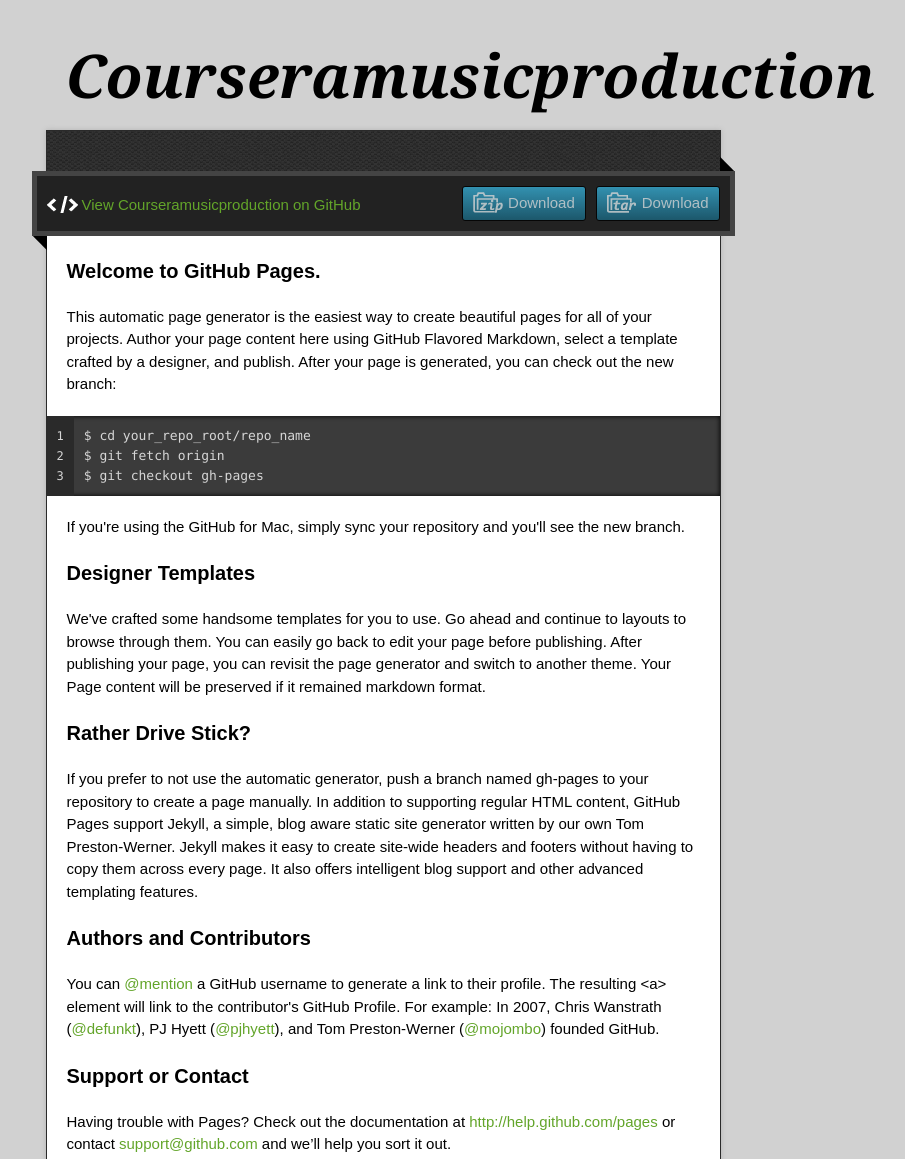
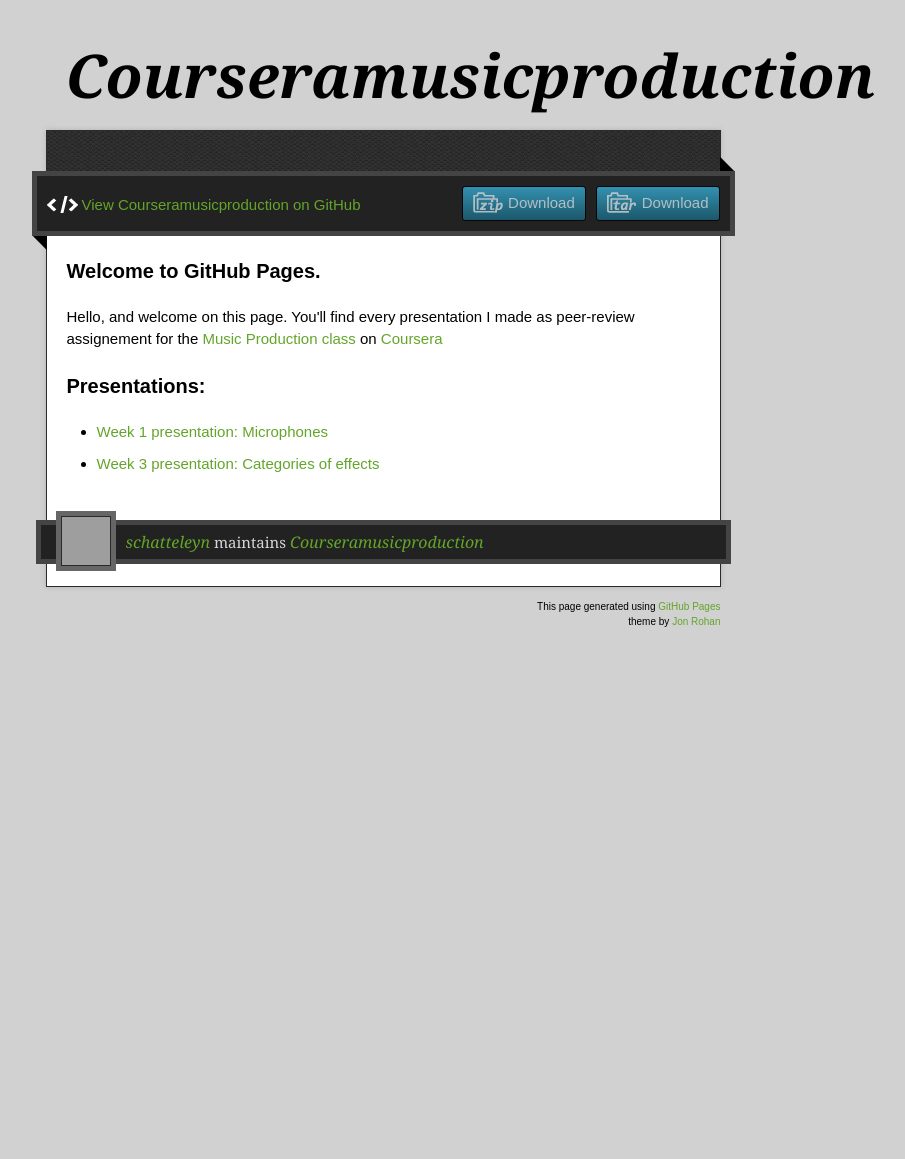
Before and after one commit to schatteleyn/CourseraMusicProduction, a plain HTML site: page index.html in a window 1280 px wide. Shown: the top 1159 px of the page, without its empty margins (257-1162 px from the left). After the commit the page ends 800 px from the top, so only its background shows below. Drawn offline with nearby package versions, Linux system fonts and the light colour scheme; grey boxes are pictures that could not be loaded.

Commit message:
change index

```diff
--- a/index.html
+++ b/index.html
@@ -38,30 +38,17 @@
         <article class="markdown-body">
           <h3>Welcome to GitHub Pages.</h3>
 
-<p>This automatic page generator is the easiest way to create beautiful pages for all of your projects. Author your page content here using GitHub Flavored Markdown, select a template crafted by a designer, and publish. After your page is generated, you can check out the new branch:</p>
+<p>Hello, and welcome on this page. You'll find every presentation I made as peer-review assignement for the <a href="https://class.coursera.org/musicproduction-001/class/index">Music Production class</a> on <a href="https://www.coursera.org/">Coursera</a> </p>
 
-<pre><code>$ cd your_repo_root/repo_name
-$ git fetch origin
-$ git checkout gh-pages
-</code></pre>
+<h3>Presentations: </h3>
 
-<p>If you're using the GitHub for Mac, simply sync your repository and you'll see the new branch.</p>
+<p>
+  <ul>
+    <li><a href="week1.html">Week 1 presentation: Microphones</a></li>
+    <li><a href="week3.html">Week 3 presentation: Categories of effects</a></li>
+  </ul>
+</p>
 
-<h3>Designer Templates</h3>
-
-<p>We've crafted some handsome templates for you to use. Go ahead and continue to layouts to browse through them. You can easily go back to edit your page before publishing. After publishing your page, you can revisit the page generator and switch to another theme. Your Page content will be preserved if it remained markdown format.</p>
-
-<h3>Rather Drive Stick?</h3>
-
-<p>If you prefer to not use the automatic generator, push a branch named <code>gh-pages</code> to your repository to create a page manually. In addition to supporting regular HTML content, GitHub Pages support Jekyll, a simple, blog aware static site generator written by our own Tom Preston-Werner. Jekyll makes it easy to create site-wide headers and footers without having to copy them across every page. It also offers intelligent blog support and other advanced templating features.</p>
-
-<h3>Authors and Contributors</h3>
-
-<p>You can <a href="https://github.com/blog/821" class="user-mention">@mention</a> a GitHub username to generate a link to their profile. The resulting <code>&lt;a&gt;</code> element will link to the contributor's GitHub Profile. For example: In 2007, Chris Wanstrath (<a href="https://github.com/defunkt" class="user-mention">@defunkt</a>), PJ Hyett (<a href="https://github.com/pjhyett" class="user-mention">@pjhyett</a>), and Tom Preston-Werner (<a href="https://github.com/mojombo" class="user-mention">@mojombo</a>) founded GitHub.</p>
-
-<h3>Support or Contact</h3>
-
-<p>Having trouble with Pages? Check out the documentation at <a href="http://help.github.com/pages">http://help.github.com/pages</a> or contact <a href="mailto:support@github.com">support@github.com</a> and we’ll help you sort it out.</p>
         </article>
       </div>
     </div>
```
